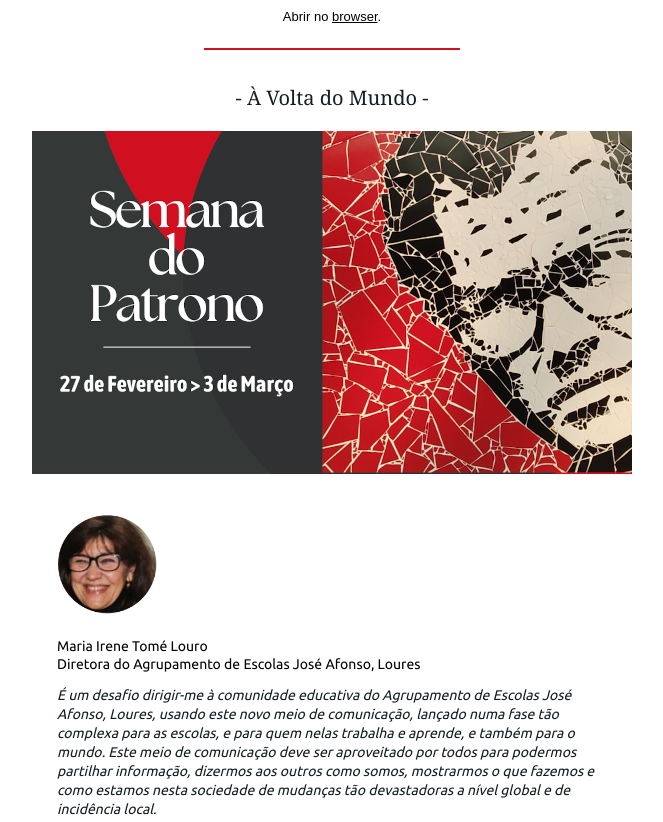
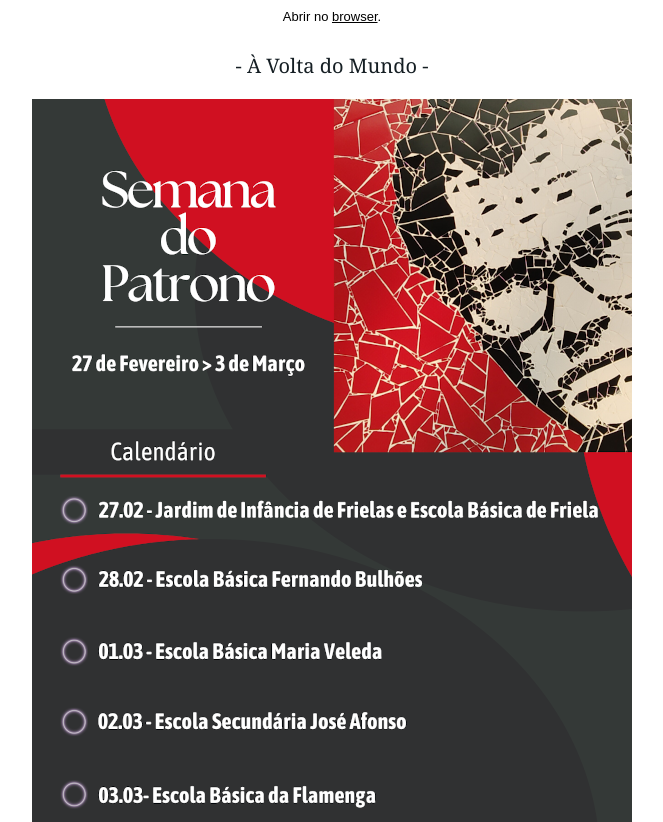
Before and after one commit to jarg1976/semana-do-patrono-2023, a website: page index.html in a window 1280 px wide. Shown: the top 822 px of the page, without its empty margins (308-971 px from the left). Drawn offline with nearby package versions, Linux system fonts and the light colour scheme.

Commit message:
Mini-header e program v6.

```diff
--- a/index.html
+++ b/index.html
@@ -124,61 +124,6 @@
       <!--[if mso | IE]></td></tr></table><table align="center" border="0" cellpadding="0" cellspacing="0" class="" style="width:600px;" width="600" ><tr><td style="line-height:0px;font-size:0px;mso-line-height-rule:exactly;"><![endif]-->
 
 
-      <div  style="margin:0px auto;max-width:600px;">
-
-        <table
-           align="center" border="0" cellpadding="0" cellspacing="0" role="presentation" style="width:100%;"
-        >
-          <tbody>
-            <tr>
-              <td
-                 style="direction:ltr;font-size:0px;padding:0px;text-align:center;"
-              >
-                <!--[if mso | IE]><table role="presentation" border="0" cellpadding="0" cellspacing="0"><tr><td class="" style="vertical-align:top;width:600px;" ><![endif]-->
-
-      <div
-         class="mj-column-per-100 mj-outlook-group-fix" style="font-size:0px;text-align:left;direction:ltr;display:inline-block;vertical-align:top;width:100%;"
-      >
-
-      <table
-         border="0" cellpadding="0" cellspacing="0" role="presentation" style="vertical-align:top;" width="100%"
-      >
-        <tbody>
-
-              <tr>
-                <td
-                   align="center" style="font-size:0px;padding:15px;word-break:break-word;"
-                >
-
-      <p
-         style="border-top:solid 2px #d01021;font-size:1px;margin:0px auto;width:45%;"
-      >
-      </p>
-
-      <!--[if mso | IE]><table align="center" border="0" cellpadding="0" cellspacing="0" style="border-top:solid 2px #d01021;font-size:1px;margin:0px auto;width:240px;" role="presentation" width="240px" ><tr><td style="height:0;line-height:0;"> &nbsp;
-</td></tr></table><![endif]-->
-
-
-                </td>
-              </tr>
-
-        </tbody>
-      </table>
-
-      </div>
-
-          <!--[if mso | IE]></td></tr></table><![endif]-->
-              </td>
-            </tr>
-          </tbody>
-        </table>
-
-      </div>
-
-
-      <!--[if mso | IE]></td></tr></table><table align="center" border="0" cellpadding="0" cellspacing="0" class="" style="width:600px;" width="600" ><tr><td style="line-height:0px;font-size:0px;mso-line-height-rule:exactly;"><![endif]-->
-
-
       <div  style="background:#ffffff;background-color:#ffffff;margin:0px auto;max-width:600px;">
 
         <table
@@ -262,9 +207,15 @@
           <tr>
             <td  style="width:600px;">
 
+        <a
+           href="esjaloures.org" target="_blank"
+        >
+
       <img
-         alt="Semana do Patrono 2023 - Programa" height="auto" src="img/mini-header.png" style="border:none;display:block;outline:none;text-decoration:none;height:auto;width:100%;font-size:13px;" width="600"
+         alt="Semana do Patrono 2023 - Programa" height="auto" src="img/header.png" style="border:none;display:block;outline:none;text-decoration:none;height:auto;width:100%;font-size:13px;" width="600"
       />
+
+        </a>
 
             </td>
           </tr>
@@ -455,7 +406,7 @@
         >
 
       <img
-         alt="Consultar Programa" height="auto" src="img/program.png" style="border:0;display:block;outline:none;text-decoration:none;height:auto;width:100%;font-size:13px;" title="Consultar Programa" width="550"
+         alt="Consultar Programa" height="auto" src="img/bar.png" style="border:0;display:block;outline:none;text-decoration:none;height:auto;width:100%;font-size:13px;" title="Consultar Programa" width="550"
       />
 
         </a>
```
Also changed, not shown: img/bar.png (added), img/header.png (added), img/mini-header.png (deleted), img/program.png (deleted), 1 other file.
